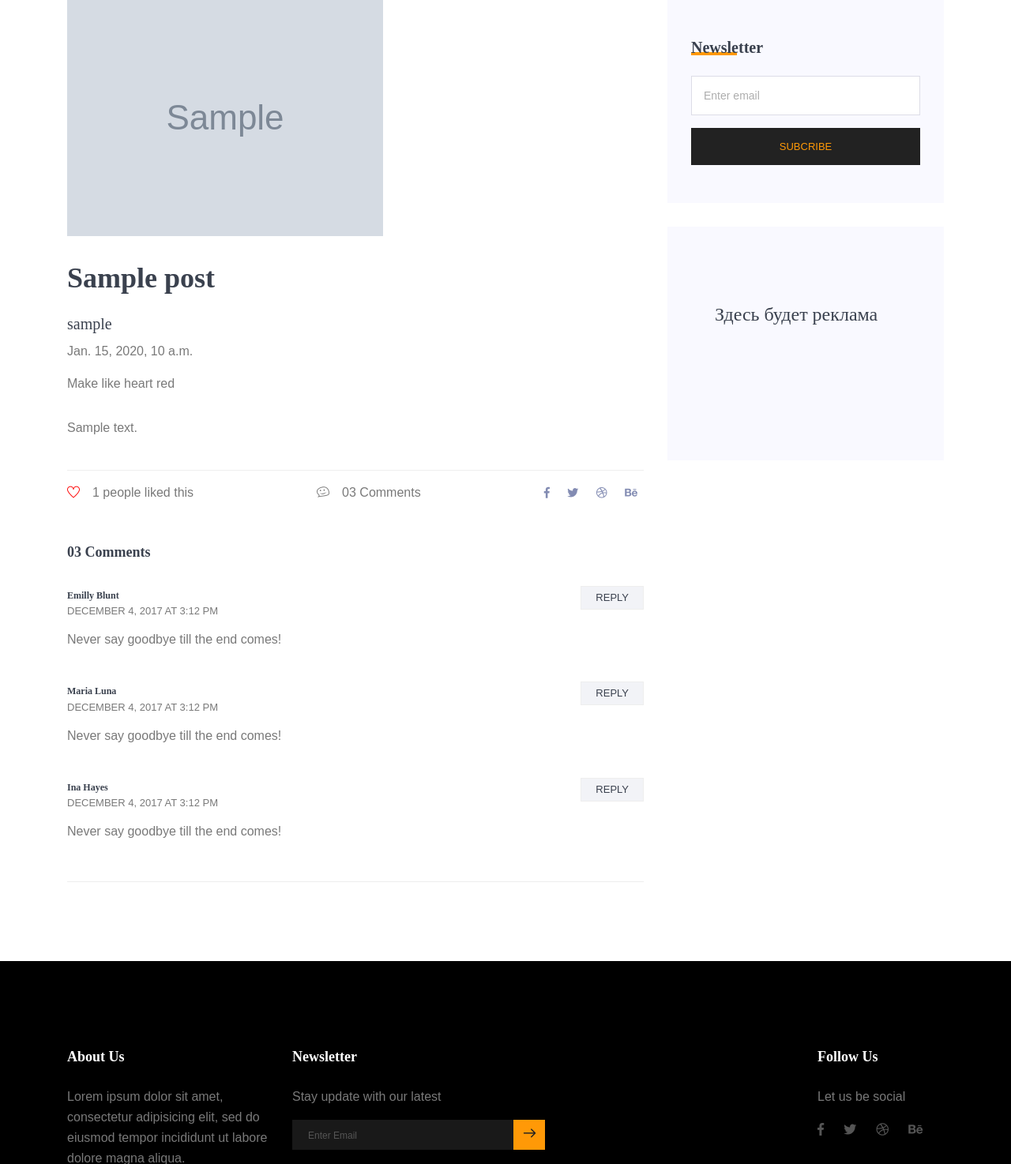
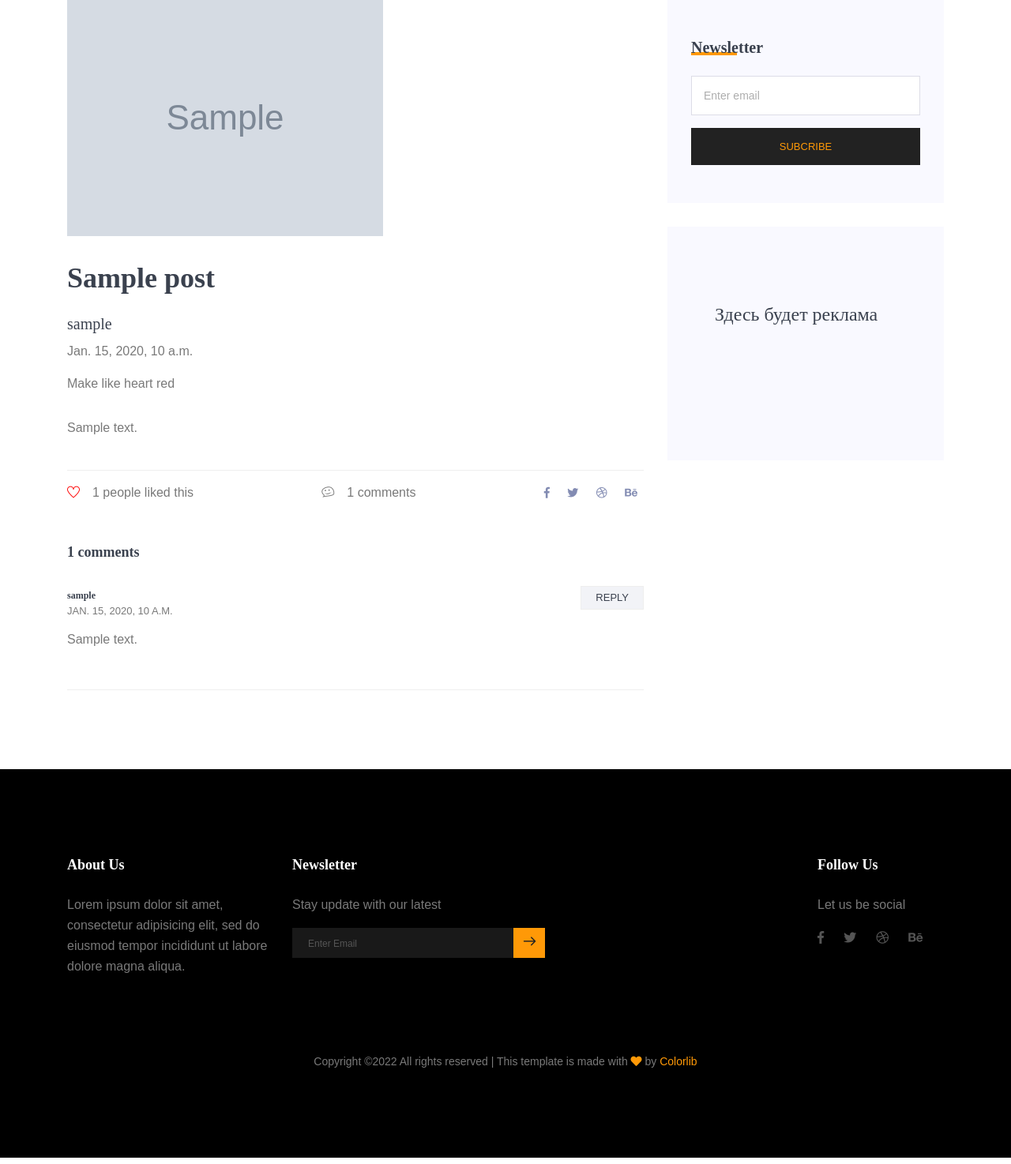
Before and after one commit to ilyashirko/layout_2_lesson, a Django app: a page that uses templates/blog-details.html in a window 1280 px wide. Shown: the part 585-2059 px from the top of the page at 79% size. Run offline with Django 3.2, Linux system fonts and the light colour scheme; tables that the repository leaves empty hold one stand-in row (values such as "Sample post"); grey boxes marked "Sample" are stand-in pictures; parts of the project's set-up code (start-up, migrations or seed data) failed here and were passed over; some libraries are stand-ins or nearby versions.

Commit message:
added comments from db to the post

```diff
--- a/blog/views.py
+++ b/blog/views.py
@@ -63,6 +63,7 @@ def post_detail(request, slug):
 
     context = {
         'post': serialized_post,
+        'comments': serialized_comments
     }
     return render(request, 'blog-details.html', context)
 
--- a/templates/blog-details.html
+++ b/templates/blog-details.html
@@ -49,7 +49,7 @@
                 <p>{{post.text}}</p>
                <div class="news_d_footer flex-column flex-sm-row">
                  <a href="#"><span class="align-middle mr-2"><i class="ti-heart" style="color: red"></i></span>{{post.likes_amount}} people liked this</a>
-                 <a class="justify-content-sm-center ml-sm-auto mt-sm-0 mt-2" href="#"><span class="align-middle mr-2"><i class="ti-themify-favicon"></i></span>03 Comments</a>
+                 <a class="justify-content-sm-center ml-sm-auto mt-sm-0 mt-2" href="#"><span class="align-middle mr-2"><i class="ti-themify-favicon"></i></span>{{ comments | length }} comments</a>
                  <div class="news_socail ml-sm-auto mt-sm-0 mt-2">
                <a href="#"><i class="fab fa-facebook-f"></i></a>
                <a href="#"><i class="fab fa-twitter"></i></a>
@@ -59,16 +59,15 @@
                </div>
               </div>
                 <div class="comments-area">
-                    <h4>03 Comments</h4>
+                    <h4>{{ comments | length }} comments</h4>
+                    {% for comment in comments %}
                       <div class="comment-list">
                           <div class="single-comment justify-content-between d-flex">
                               <div class="user justify-content-between d-flex">
                                   <div class="desc">
-                                    <h5><a href="#">Emilly Blunt</a></h5>
-                                    <p class="date">December 4, 2017 at 3:12 pm </p>
-                                    <p class="comment">
-                                        Never say goodbye till the end comes!
-                                    </p>
+                                      <h5><a href="#">{{comment.author}}</a></h5>
+                                      <p class="date">{{comment.published_at}}</p>
+                                      <p class="comment">{{comment.text}}</p>
                                   </div>
                               </div>
                               <div class="reply-btn">
@@ -76,38 +75,7 @@
                               </div>
                           </div>
                       </div>
-                    <div class="comment-list">
-                        <div class="single-comment justify-content-between d-flex">
-                            <div class="user justify-content-between d-flex">
-                                <div class="desc">
-                                    <h5><a href="#">Maria Luna</a></h5>
-                                    <p class="date">December 4, 2017 at 3:12 pm </p>
-                                    <p class="comment">
-                                        Never say goodbye till the end comes!
-                                    </p>
-                                </div>
-                            </div>
-                            <div class="reply-btn">
-                                    <a href="" class="btn-reply text-uppercase">reply</a>
-                            </div>
-                        </div>
-                    </div>
-                    <div class="comment-list">
-                        <div class="single-comment justify-content-between d-flex">
-                            <div class="user justify-content-between d-flex">
-                                <div class="desc">
-                                    <h5><a href="#">Ina Hayes</a></h5>
-                                    <p class="date">December 4, 2017 at 3:12 pm </p>
-                                    <p class="comment">
-                                        Never say goodbye till the end comes!
-                                    </p>
-                                </div>
-                            </div>
-                            <div class="reply-btn">
-                                    <a href="" class="btn-reply text-uppercase">reply</a>
-                            </div>
-                        </div>
-                    </div>
+                    {% endfor %}
                 </div>
         </div>
 
```
Lines whose indentation alone changed are shown as unchanged.
